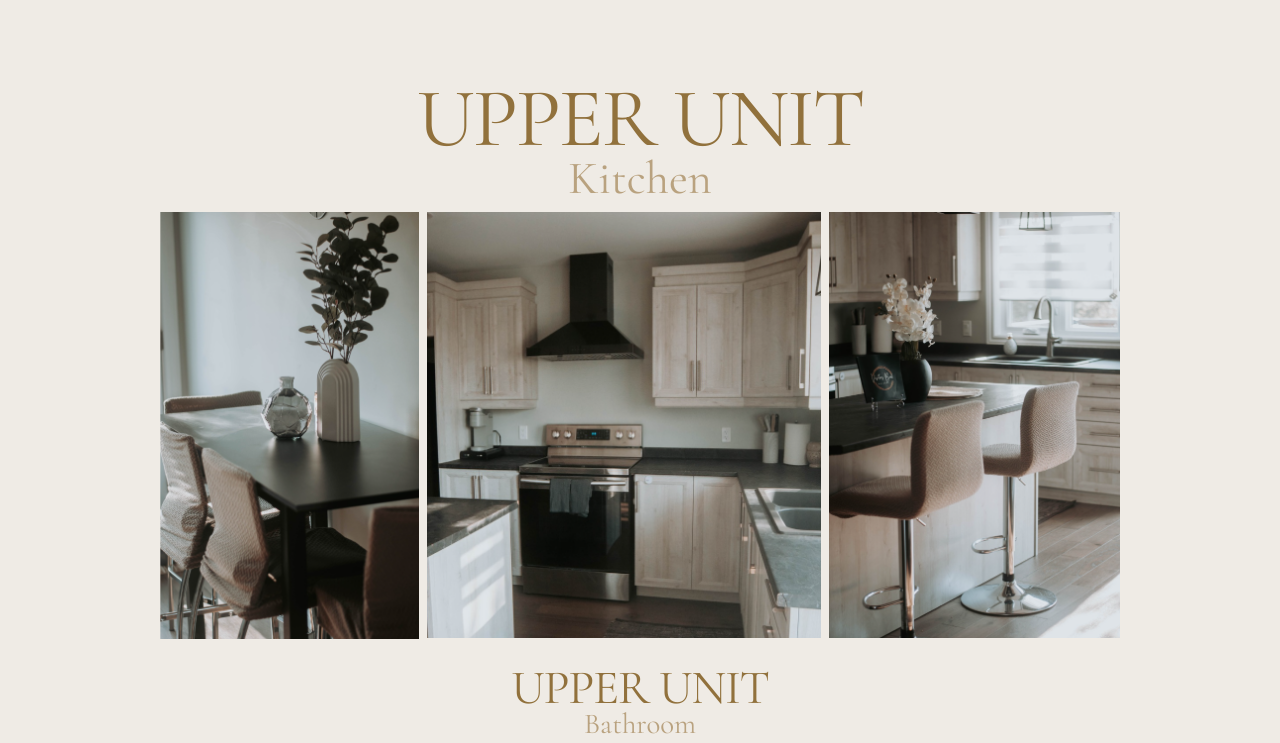
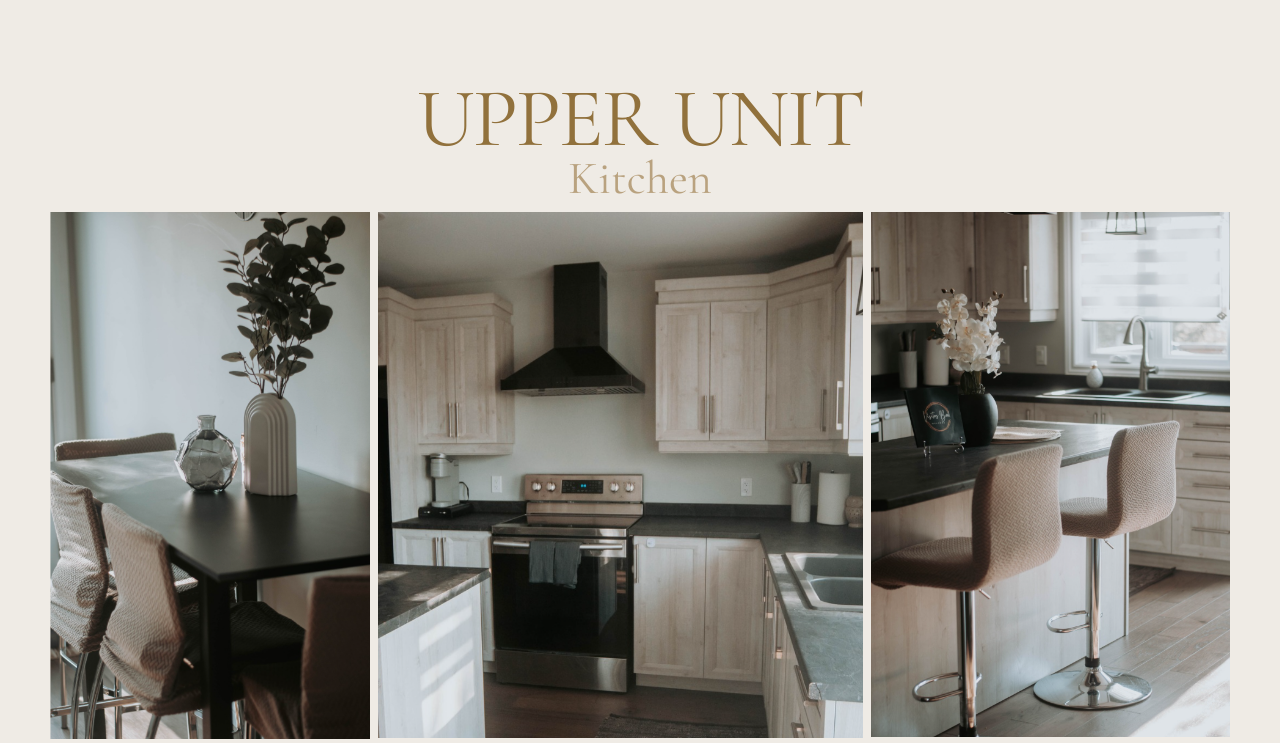
Before and after one commit to Fauxbear95/tuer-accomodations, a React (Vite) app: page / in a window 1280 px wide. Shown: the part 5579-6322 px from the top of the page. Built offline with nearby package versions, Linux system fonts and the light colour scheme.

Commit message:
Scale upper kitchen gallery width to reference

```diff
--- a/src/styles/layout.css
+++ b/src/styles/layout.css
@@ -42,8 +42,8 @@
   }
 
   .unit-gallery-block.unit-gallery-upper-kitchen {
-    width: min(calc(100% - 40px), 960px);
-    max-width: 960px;
+    width: min(calc(100% - 40px), 1180px);
+    max-width: 1180px;
   }
 
   .intro-grid {
```
